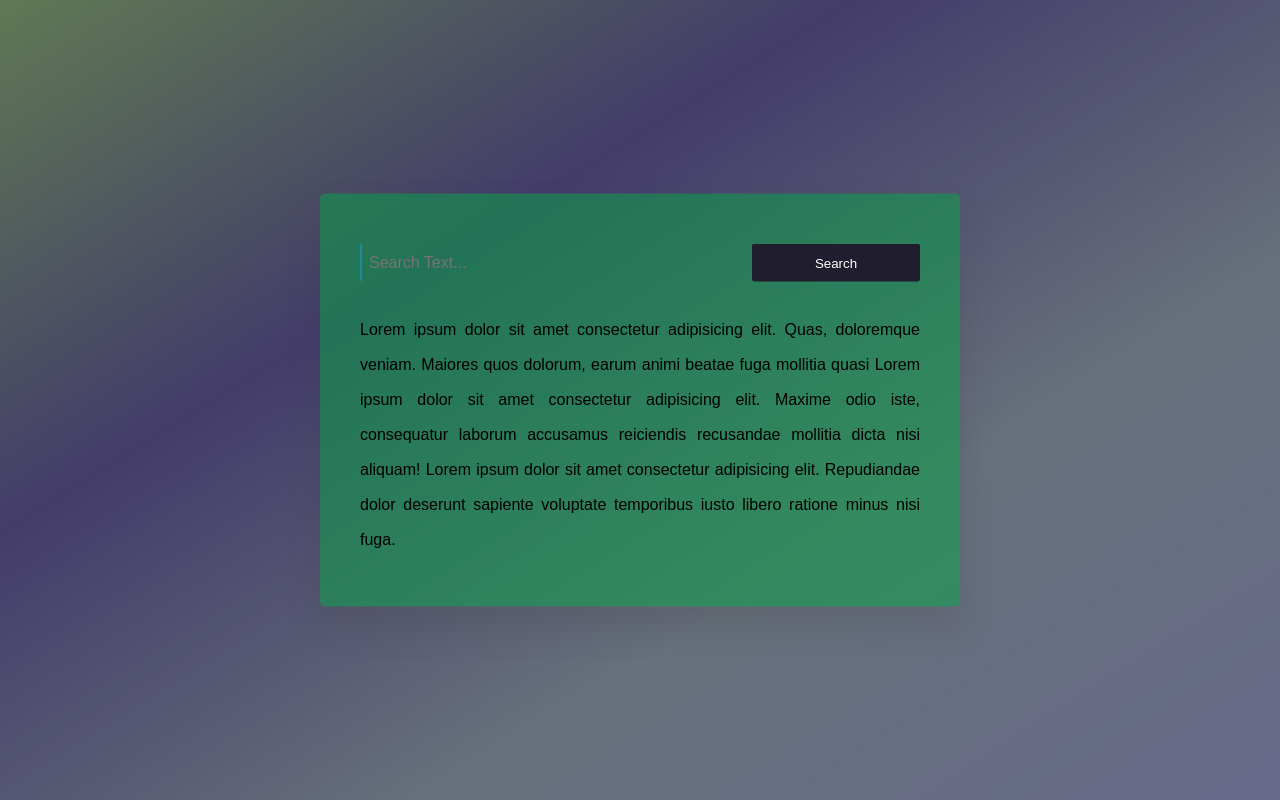
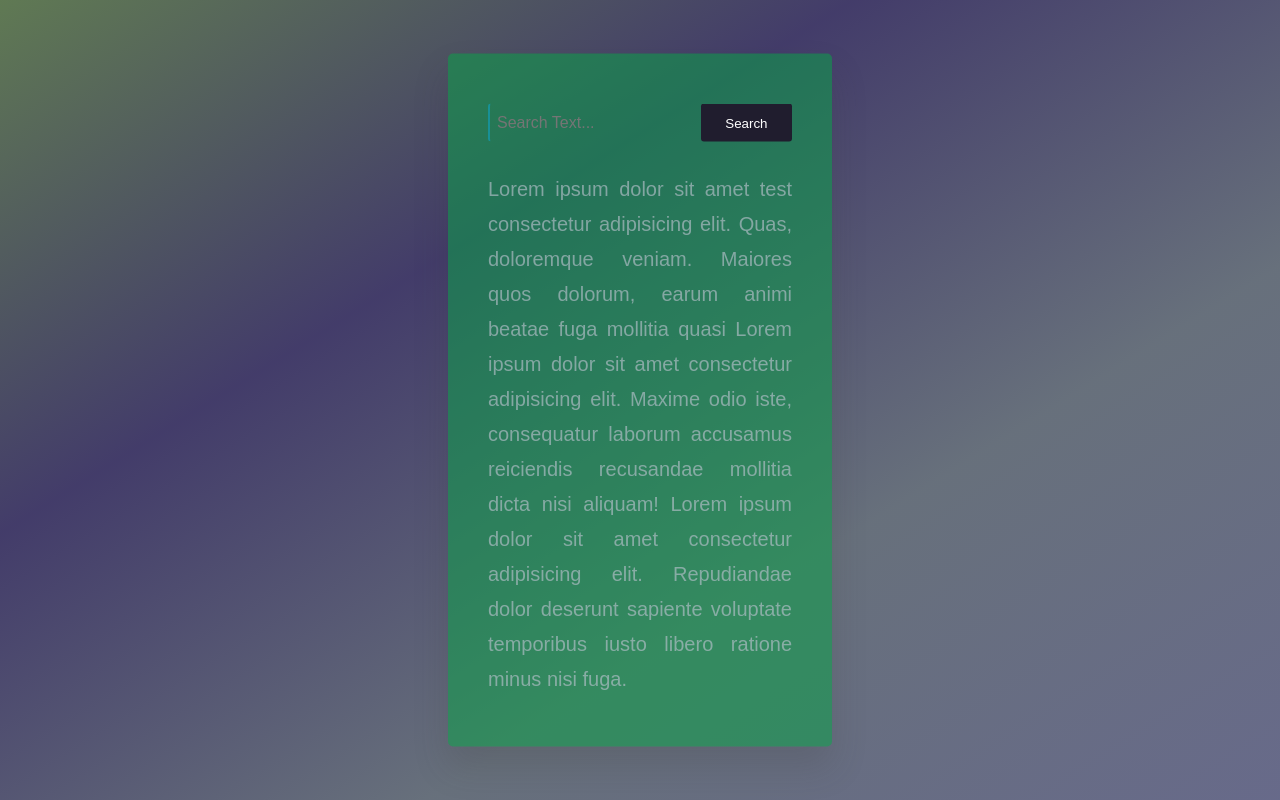
Before and after one commit to m-mdy-m/highlight-text, a plain HTML site: page index.html in a window 1280 px wide. Drawn offline with Linux system fonts and the light colour scheme.

Commit message:
update and add readme file

```diff
--- a/css/style.css
+++ b/css/style.css
@@ -16,7 +16,7 @@ body {
     fixed;
 }
 .container {
-  width: 50%;
+  width: 30%;
   background-color: #0ba1498a;
   padding: 50px 40px;
   position: absolute;
@@ -60,6 +60,8 @@ body {
   line-height: 35px;
   text-align: justify;
   margin-top: 30px;
+  color:#b8c1cca4;
+  font-size: 20px;
 }
 mark{
     background: rgb(5, 245, 245);
--- a/index.html
+++ b/index.html
@@ -15,7 +15,7 @@
             <button onclick="search()">Search</button>
         </div>
         <p id="paragraph">
-            Lorem ipsum dolor sit amet consectetur adipisicing elit. Quas, doloremque veniam. Maiores quos dolorum, earum animi beatae fuga mollitia quasi Lorem ipsum dolor sit amet consectetur adipisicing elit. Maxime odio iste, consequatur laborum accusamus reiciendis recusandae mollitia dicta nisi aliquam! Lorem ipsum dolor sit amet consectetur adipisicing elit. Repudiandae dolor deserunt sapiente voluptate temporibus iusto libero ratione minus nisi fuga.
+            Lorem ipsum dolor sit amet test consectetur adipisicing elit. Quas, doloremque veniam. Maiores quos dolorum, earum animi beatae fuga mollitia quasi Lorem ipsum dolor sit amet consectetur adipisicing elit. Maxime odio iste, consequatur laborum accusamus reiciendis recusandae mollitia dicta nisi aliquam! Lorem ipsum dolor sit amet consectetur adipisicing elit. Repudiandae dolor deserunt sapiente voluptate temporibus iusto libero ratione minus nisi fuga.
         </p>
     </div>
     <!-- js File -->
```
Also changed, not shown: 1 other file.
